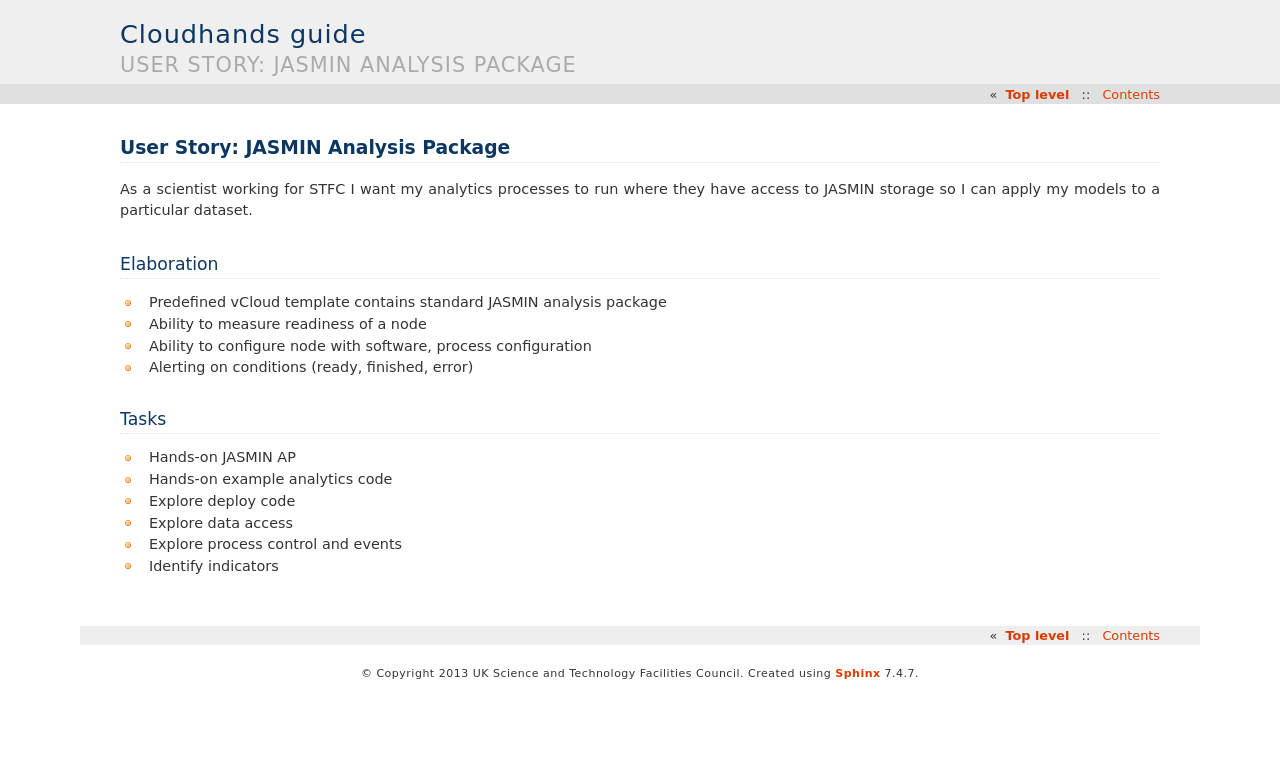
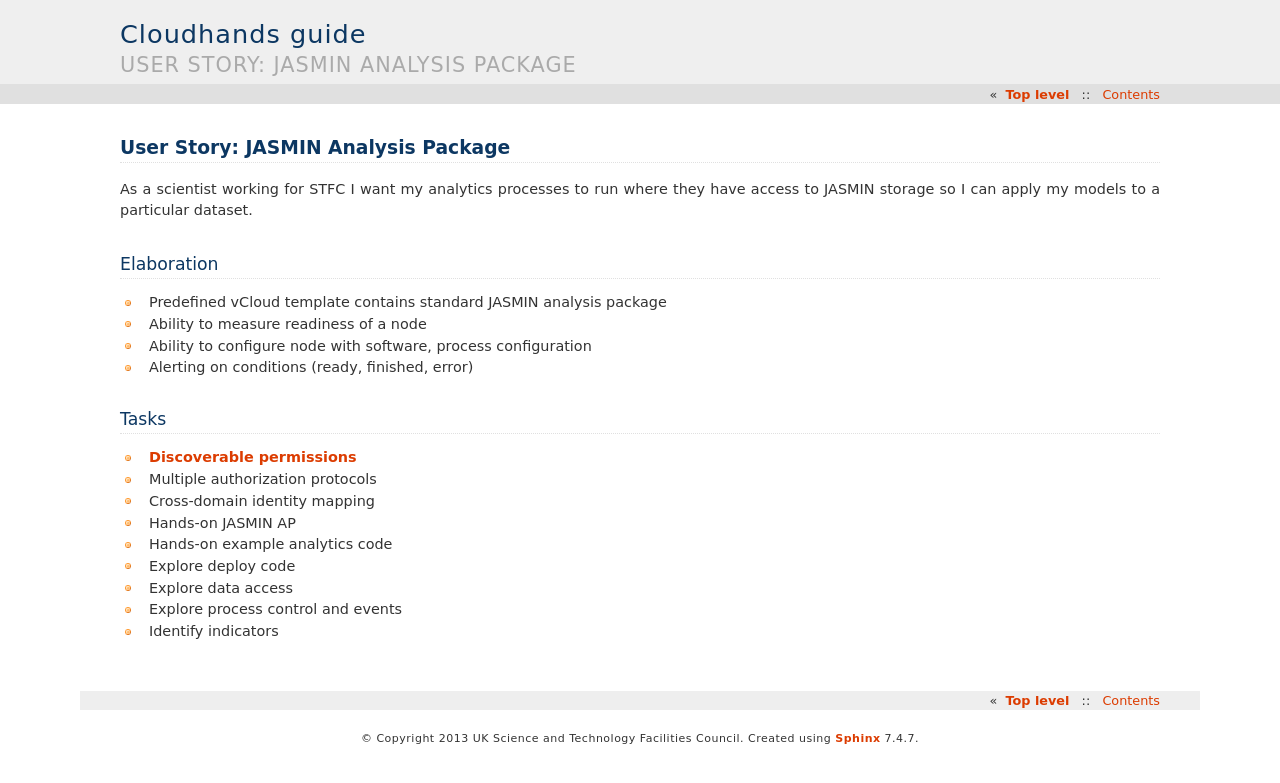
Before and after one commit to cedadev/cloudhands-ops, a Sphinx documentation site: the page built from cloudhands/ops/doc/story_jap.rst, in a window 1280 px wide. Shown: the top 783 px of the page. Built offline with Sphinx 7.4.7, drawn with Linux system fonts in a browser that asks for light colours.

Commit message:
More story elaboration

```diff
--- a/cloudhands/ops/doc/index.rst
+++ b/cloudhands/ops/doc/index.rst
@@ -27,6 +27,8 @@ References
 ::::::::::
 
 
+.. Pyramid security model: http://docs.pylonsproject.org/projects/pyramid/en/latest/narr/security.html#security
+
 Indexes
 =======
 
--- a/cloudhands/ops/doc/story_jap.rst
+++ b/cloudhands/ops/doc/story_jap.rst
@@ -19,9 +19,14 @@ Elaboration
 Tasks
 ~~~~~
 
+* `Discoverable permissions`_
+* Multiple authorization protocols
+* Cross-domain identity mapping
 * Hands-on JASMIN AP
 * Hands-on example analytics code
 * Explore deploy code
 * Explore data access
 * Explore process control and events
 * Identify indicators
+
+.. _discoverable permissions: http://docs.pylonsproject.org/projects/pyramid/en/latest/narr/urldispatch.html#using-pyramid-security-with-url-dispatch
```
